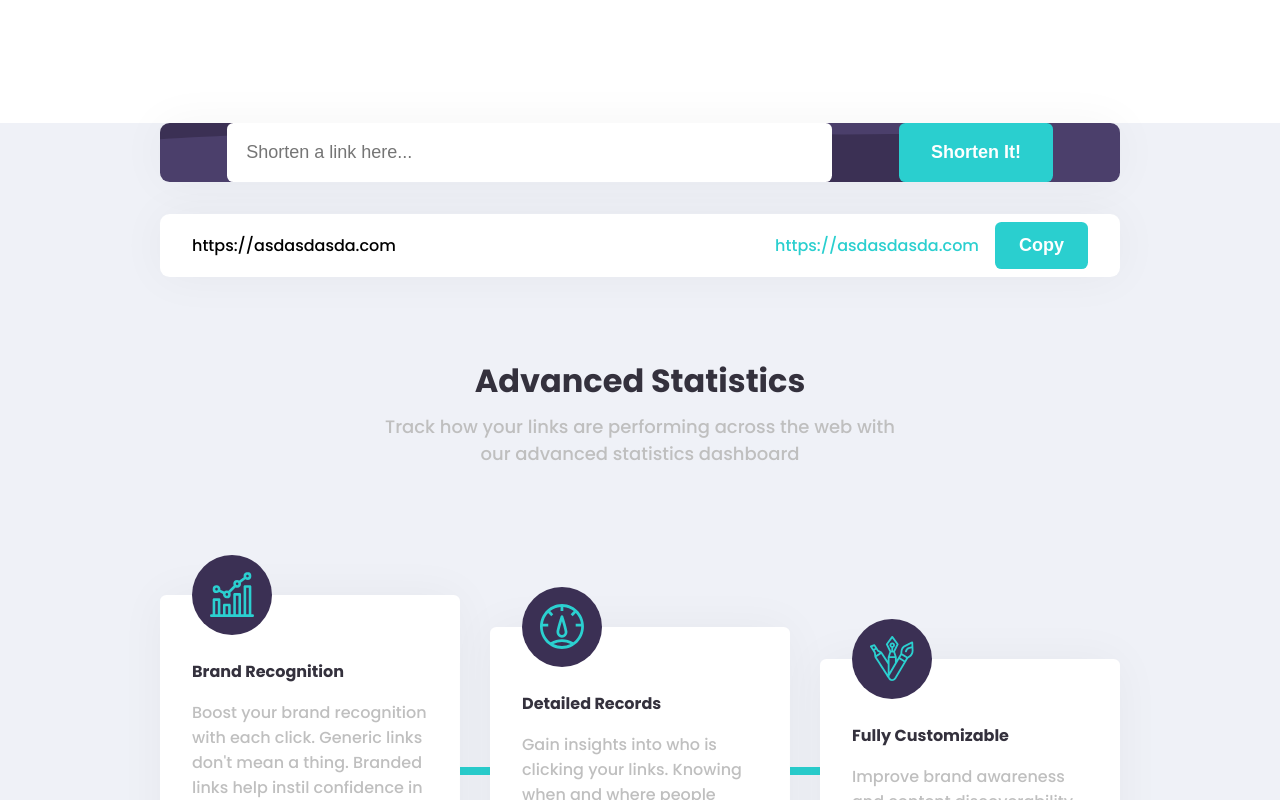
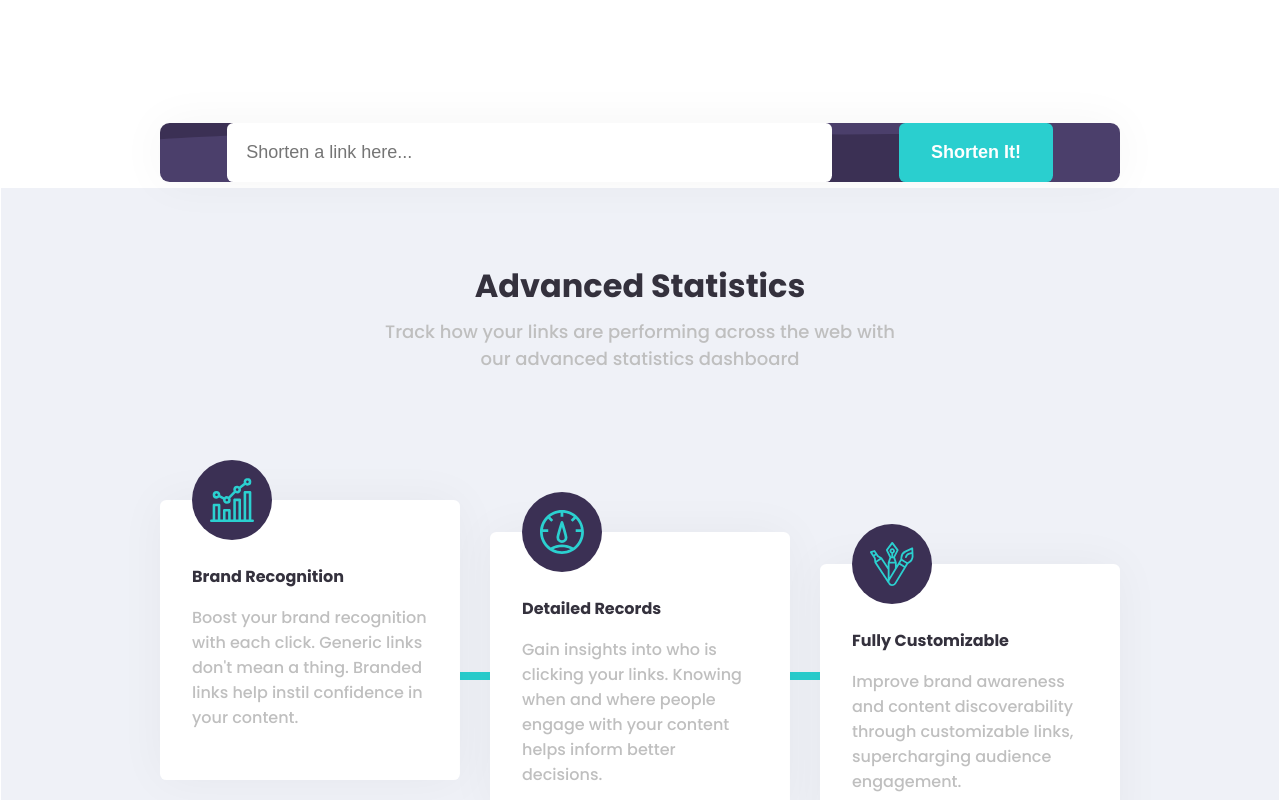
Before and after one commit to i-am-shashank/Shortly, a React (Create React App) app: page / in a window 1280 px wide. Shown: the part 660-1460 px from the top of the page. Built offline with nearby package versions, Linux system fonts and the light colour scheme.

Commit message:
feat: api-fetch

```diff
--- a/package.json
+++ b/package.json
@@ -6,6 +6,7 @@
     "@testing-library/jest-dom": "^5.11.4",
     "@testing-library/react": "^11.1.0",
     "@testing-library/user-event": "^12.1.10",
+    "axios": "^0.21.1",
     "react": "^17.0.2",
     "react-dom": "^17.0.2",
     "react-icons": "^4.2.0",
--- a/src/styled/cards/inpCard.js
+++ b/src/styled/cards/inpCard.js
@@ -1,11 +1,24 @@
-import React, { useState } from "react";
+import React, { useState, Suspense } from "react";
 import styled from "styled-components";
+import axios from "axios";
 import Button from "../Button";
 import designSvg from "../../assets/bg-shorten-desktop.svg";
 
-export default function InpCard() {
+export default function InpCard({ setlinksgenerated, linksgenerated }) {
   const [errmsg, seterrmsg] = useState("");
   const [inputval, setinputval] = useState("");
+  const [loading, setloading] = useState(false);
+  const ENDPOINT = "https://api.shrtco.de/v2/shorten";
+  async function fetchData() {
+    try {
+      setloading(true);
+      const res = await axios.get(`${ENDPOINT}?url=${inputval}`);
+      setlinksgenerated([...linksgenerated, res.data.result]);
+      setloading(false);
+    } catch (err) {
+      seterrmsg("please enter a valid url");
+    }
+  }
   const onChangeHandler = (e) => {
     setinputval(e.target.value);
   };
@@ -13,9 +26,11 @@ export default function InpCard() {
     e.preventDefault();
     !inputval && seterrmsg("please add a link");
     errmsg && inputval && seterrmsg("");
+    fetchData();
   };
   return (
     <Wrapper>
+      {/* {loading && <div className="loader">loading</div>} */}
       <form className="form">
         <div className="inpsec">
           <input
@@ -77,6 +92,7 @@ const Wrapper = styled.div`
   }
   .errmsg {
     margin: 0;
+    text-align: left;
     color: #e6686b;
   }
   @media (max-width: 750px) {
--- a/src/styled/cards/linkCard.js
+++ b/src/styled/cards/linkCard.js
@@ -4,23 +4,27 @@ import Button from "../Button";
 
 export default function LinkCard({ orignalLink, shortLink }) {
   const [copied, setcopied] = useState(false);
-  const onClickHandler = (e) => {
+
+  function copyToClipboard() {
     setcopied(true);
-    // functionality to be added
-  };
+    var textField = document.createElement("textarea");
+    textField.innerText = shortLink;
+    document.body.appendChild(textField);
+    textField.select();
+    document.execCommand("copy");
+    textField.remove();
+  }
   return (
     <Wrapper>
-      <p>{orignalLink || "https://asdasdasda.com"}</p>
+      <p>{orignalLink}</p>
       <div>
-        <a href={shortLink || "https://asdasdasda.com"}>
-          {shortLink || "https://asdasdasda.com"}
-        </a>
+        <a href={shortLink}>{shortLink}</a>
         {copied ? (
           <Button voilet primary>
             Copied!
           </Button>
         ) : (
-          <Button onClick={onClickHandler} primary>
+          <Button onClick={copyToClipboard} primary>
             Copy
           </Button>
         )}
--- a/src/styled/home/Home_vw2.js
+++ b/src/styled/home/Home_vw2.js
@@ -1,4 +1,4 @@
-import React from "react";
+import React, { useState } from "react";
 import styled from "styled-components";
 import InpCard from "../cards/inpCard";
 import LinkCard from "../cards/linkCard";
@@ -25,11 +25,17 @@ const data = [
   },
 ];
 export default function Home_vw2() {
+  const [linksgenerated, setlinksgenerated] = useState([]);
   return (
     <Wrapper>
       <div className="vw_2">
-        <InpCard />
-        <LinkCard />
+        <InpCard
+          setlinksgenerated={setlinksgenerated}
+          linksgenerated={linksgenerated}
+        />
+        {linksgenerated.map((obj) => (
+          <LinkCard orignalLink={obj.original_link} shortLink={obj.full_short_link} />
+        ))}
         <p className="bigtxt">Advanced Statistics</p>
         <p className="smalltxt">
           Track how your links are performing across the web with our advanced
@@ -56,6 +62,9 @@ const Wrapper = styled.div`
   position: relative;
   text-align: center;
   .vw_2 {
+    box-shadow: 0px 4rem 0px 1px rgba(255, 255, 255, 1) inset;
+    -webkit-box-shadow: 0px 4rem 0px 1px rgba(255, 255, 255, 1) inset;
+    -moz-box-shadow: 0px 4rem 0px 1px rgba(255, 255, 255, 1) inset;
     min-height: 100vh;
     width: 100vw;
     background-color: #eff1f7;
@@ -99,6 +108,12 @@ const Wrapper = styled.div`
       font-size: 1.6rem;
     }
   }
+  @media (max-width: 950px) {
+    .vw_2 {
+    box-shadow: 0px 6rem 0px 1px rgba(255, 255, 255, 1) inset;
+    -webkit-box-shadow: 0px 6rem 0px 1px rgba(255, 255, 255, 1) inset;
+    -moz-box-shadow: 0px 6rem 0px 1px rgba(255, 255, 255, 1) inset;
+  }
   @media (max-width: 1100px) {
     .vw_2 {
       display: flex;
```
Also changed, not shown: 1 other file (tests, documents, lock files or other folders).
